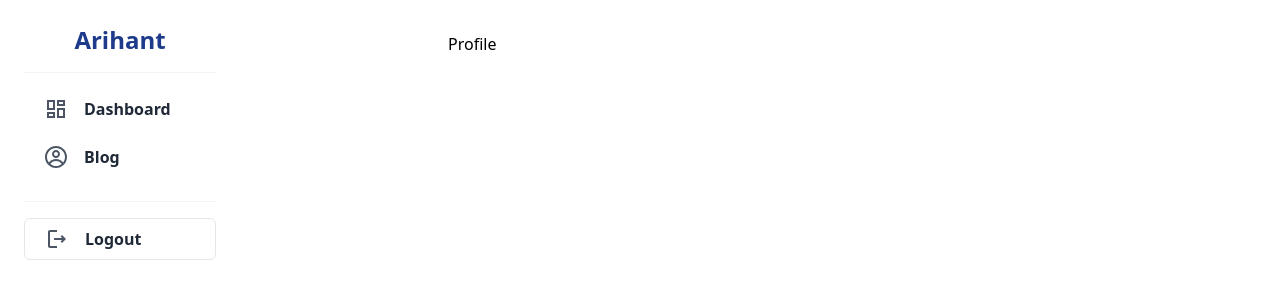
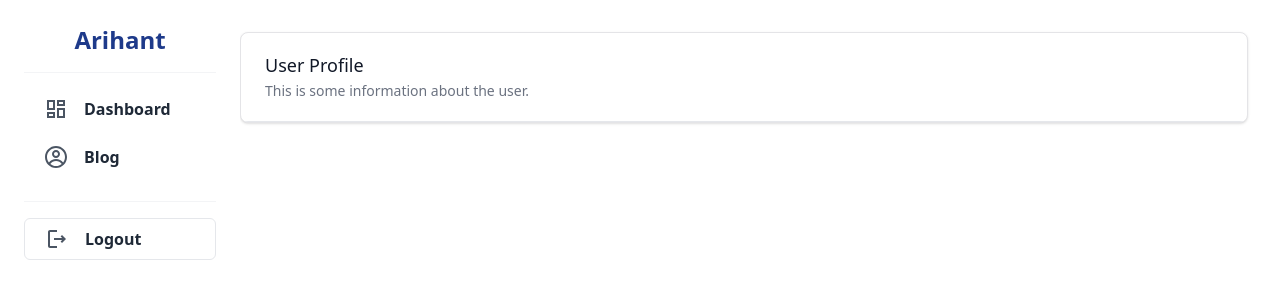
Before and after one commit to sonaljain01/blog-app-frontend, a Next.js app: page /dashboard in a window 1280 px wide. Shown: the top 300 px of the page. Built offline with nearby package versions, Linux system fonts and the light colour scheme; no server answers; sample sign-in values are in the browser's storage.

Commit message:
add profile card component

```diff
--- a/components/dashboard/profile.tsx
+++ b/components/dashboard/profile.tsx
@@ -58,21 +58,63 @@
   }, []);
 
   return (
-    <div className="flex ml-52">
-      <h1>Profile</h1>
+    // <div classNameName="flex ml-52">
+    //   <h1>Profile</h1>
+    //   {user && (
+    //     <div>
+    //       <p>Name: {user?.name}</p>
+    //       <p>Email: {user?.email}</p>
+    //       <p>Type: {user?.type}</p>
+    //       <Image
+    //         src={user?.profile_image}
+    //         width={100}
+    //         height={100}
+    //         alt="Picture of the author"
+    //       />
+    //     </div>
+    //   )}
+    // </div>
+
+    <div className="bg-white overflow-hidden shadow rounded-lg border">
+      <div className="px-4 py-5 sm:px-6">
+        <h3 className="text-lg leading-6 font-medium text-gray-900">
+          User Profile
+        </h3>
+        <p className="mt-1 max-w-2xl text-sm text-gray-500">
+          This is some information about the user.
+        </p>
+      </div>
+      <div className="border-t border-gray-200 px-4 py-5 sm:p-0">
         {user && (
-        <div>
-          <p>Name: {user?.name}</p>
-          <p>Email: {user?.email}</p>
-          <p>Type: {user?.type}</p>
+          <dl className="sm:divide-y sm:divide-gray-200">
+            <div className="py-3 sm:py-5 sm:grid sm:grid-cols-3 sm:gap-4 sm:px-6">
+              <dt className="text-sm font-medium text-gray-500">Profile image</dt>
+              <dd className="mt-1 text-sm text-gray-900 sm:mt-0 sm:col-span-2">
                 <Image
                   src={user?.profile_image}
                   width={100}
                   height={100}
                   alt="Picture of the author"
                 />
+              </dd>
             </div>
+            <div className="py-3 sm:py-5 sm:grid sm:grid-cols-3 sm:gap-4 sm:px-6">
+              <dt className="text-sm font-medium text-gray-500">Full name</dt>
+              <dd className="mt-1 text-sm text-gray-900 sm:mt-0 sm:col-span-2">
+                {user.name}
+              </dd>
+            </div>
+            <div className="py-3 sm:py-5 sm:grid sm:grid-cols-3 sm:gap-4 sm:px-6">
+              <dt className="text-sm font-medium text-gray-500">
+                Email address
+              </dt>
+              <dd className="mt-1 text-sm text-gray-900 sm:mt-0 sm:col-span-2">
+                {user.email}
+              </dd>
+            </div>
+          </dl>
         )}
+      </div>
     </div>
   );
 };
```
Lines whose indentation alone changed are shown as unchanged.
